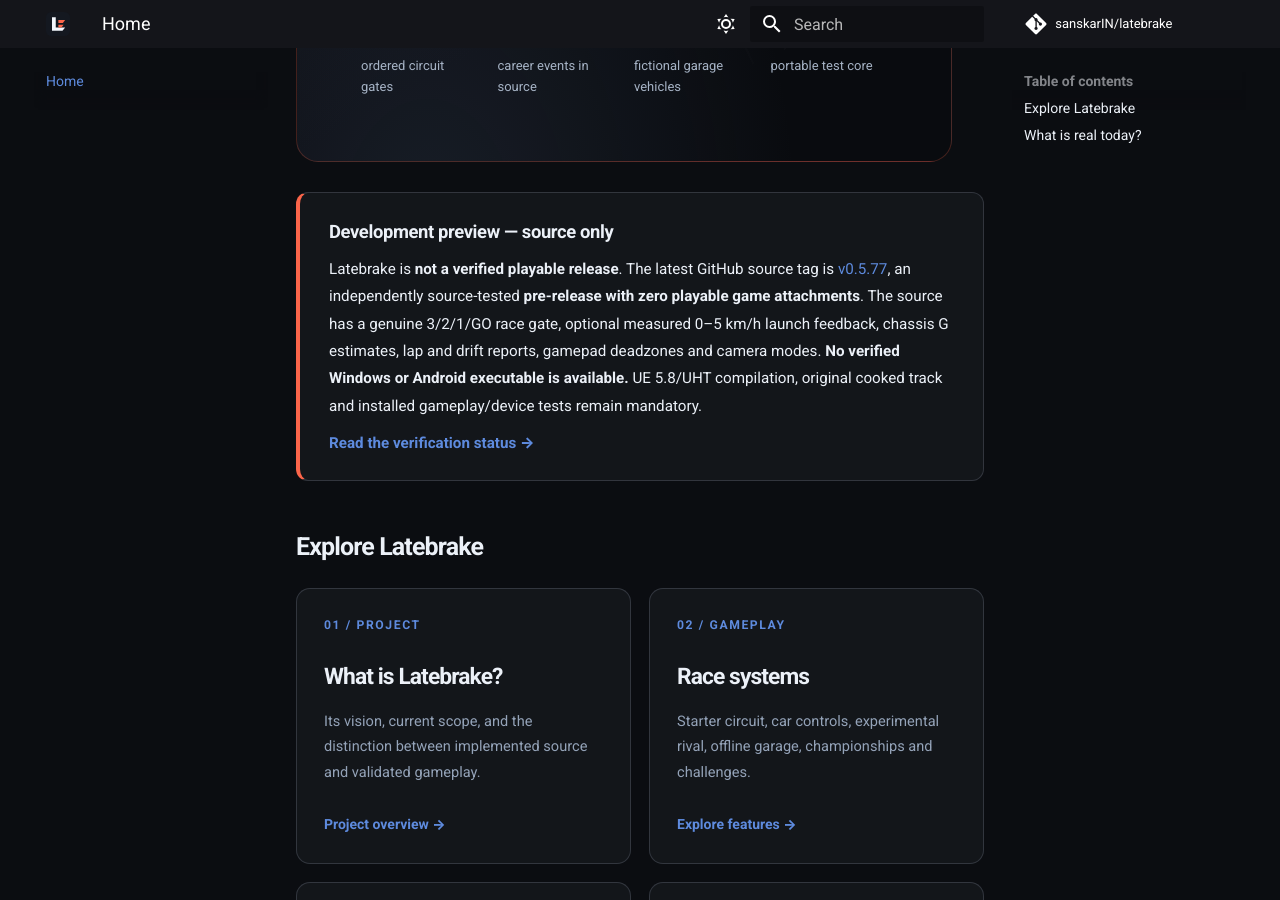
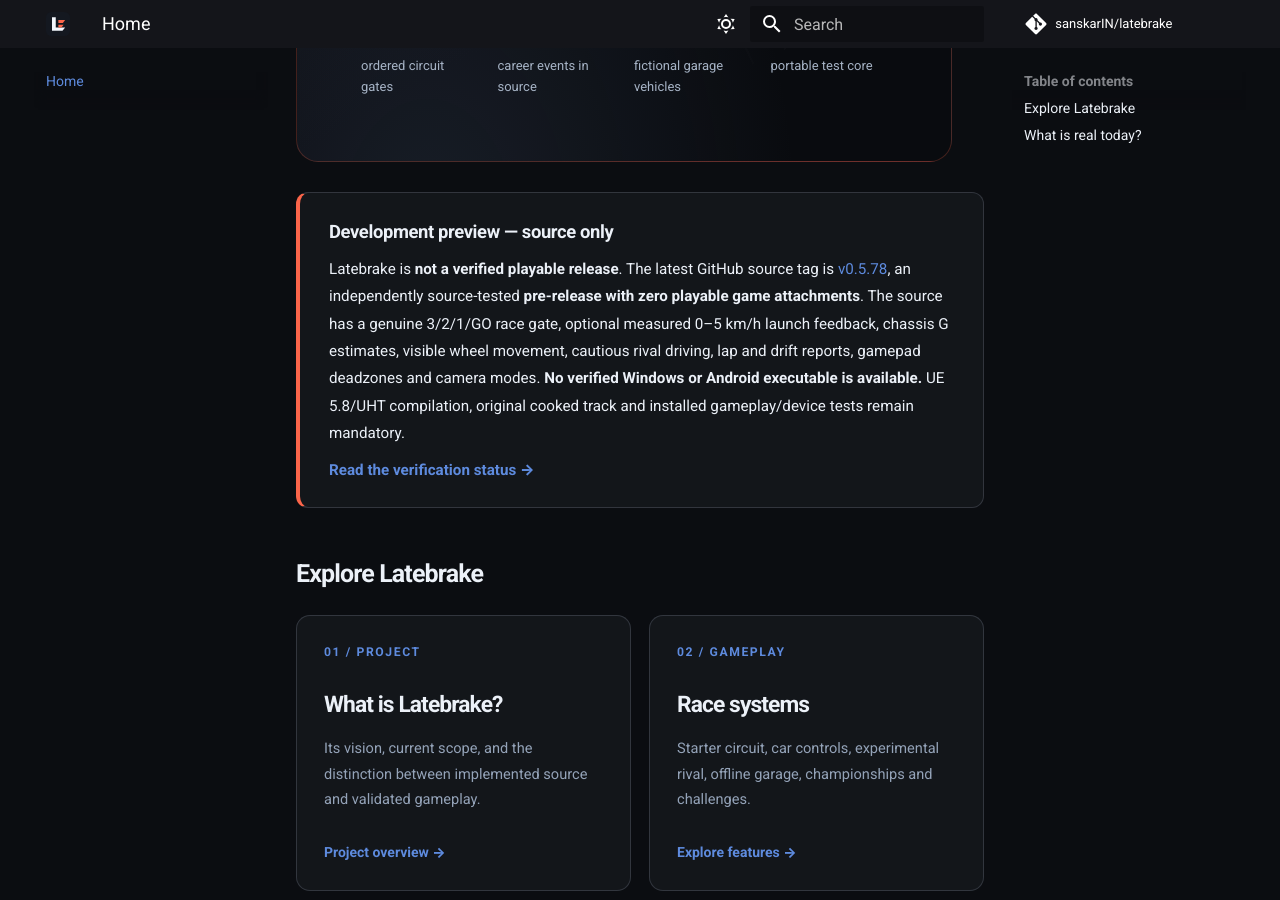
Before and after one commit to sanskarIN/latebrake, an MkDocs documentation site: the page built from docs/index.md, in a window 1280 px wide and 900 px high, scrolled down 702 px. Built offline with MkDocs 1.6.1 and Material for MkDocs 9.7.7, drawn with Linux system fonts in a browser that asks for light colours; comment, search, counter and statistics services are not loaded.

Commit message:
docs(v0.5.78): stage source-only published status pending immutable release confirmation

```diff
--- a/docs/index.md
+++ b/docs/index.md
@@ -16,7 +16,7 @@
 
 <div class="lb-status-panel" role="status">
   <div class="lb-status-title">Development preview — source only</div>
-  <p>Latebrake is <strong>not a verified playable release</strong>. The latest GitHub source tag is <a href="https://github.com/sanskarIN/latebrake/releases/tag/v0.5.77">v0.5.77</a>, an independently source-tested <strong>pre-release with zero playable game attachments</strong>. The source has a genuine 3/2/1/GO race gate, optional measured 0–5 km/h launch feedback, chassis G estimates, lap and drift reports, gamepad deadzones and camera modes. <strong>No verified Windows or Android executable is available.</strong> UE 5.8/UHT compilation, original cooked track and installed gameplay/device tests remain mandatory.</p>
+  <p>Latebrake is <strong>not a verified playable release</strong>. The latest GitHub source tag is <a href="https://github.com/sanskarIN/latebrake/releases/tag/v0.5.78">v0.5.78</a>, an independently source-tested <strong>pre-release with zero playable game attachments</strong>. The source has a genuine 3/2/1/GO race gate, optional measured 0–5 km/h launch feedback, chassis G estimates, visible wheel movement, cautious rival driving, lap and drift reports, gamepad deadzones and camera modes. <strong>No verified Windows or Android executable is available.</strong> UE 5.8/UHT compilation, original cooked track and installed gameplay/device tests remain mandatory.</p>
   <a href="development-status/">Read the verification status →</a>
 </div>
 
```
